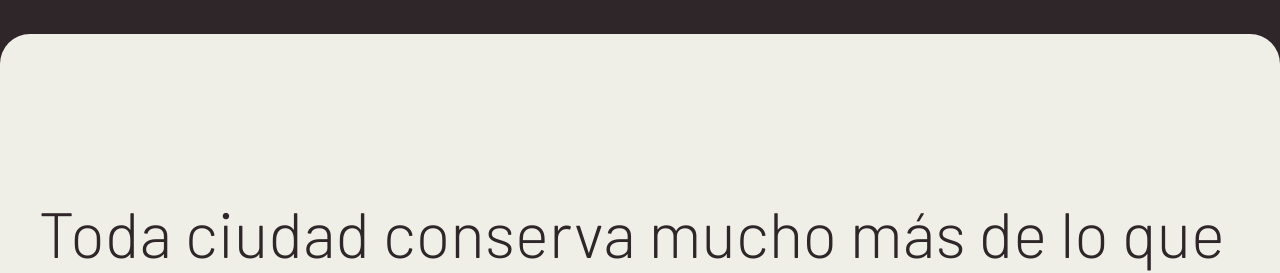
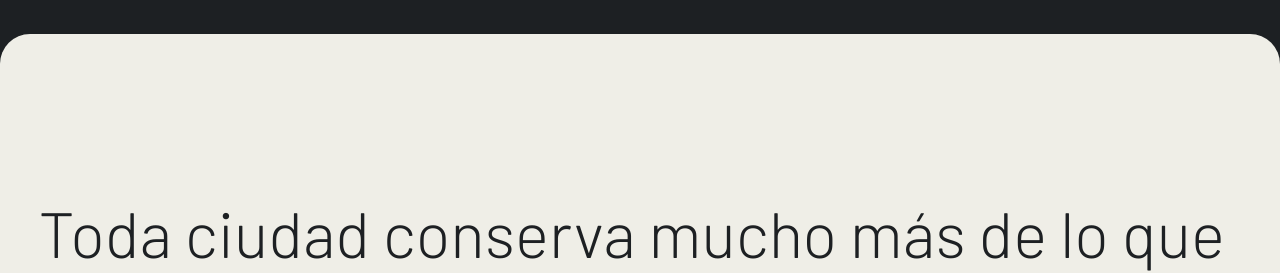
Before and after one commit to fgromo/identidad_patrimonial, a plain HTML site: page index.html in a window 1280 px wide. Shown: the part 827-1100 px from the top of the page. Drawn offline with Linux system fonts and the light colour scheme; animation ran at ten frames a second.

Commit message:
Add files via upload
Blu

```diff
--- a/css/style.css
+++ b/css/style.css
@@ -1,4 +1,4 @@
-:root{--cream:#EFEEE7;--ink:#2E2628;--mute:#8d8786;--line:#2e262830;--r:30px;--pad:clamp(18px,3vw,44px);
+:root{--cream:#EFEEE7;--ink:#1D2023;--mute:#8d8786;--line:#2e262830;--r:30px;--pad:clamp(18px,3vw,44px);
 --disp:"Archivo","Arial Black",sans-serif;--sans:"Barlow","Helvetica Neue",Arial,sans-serif}
 *{box-sizing:border-box;margin:0;padding:0}
 html{background:var(--ink)}
```
